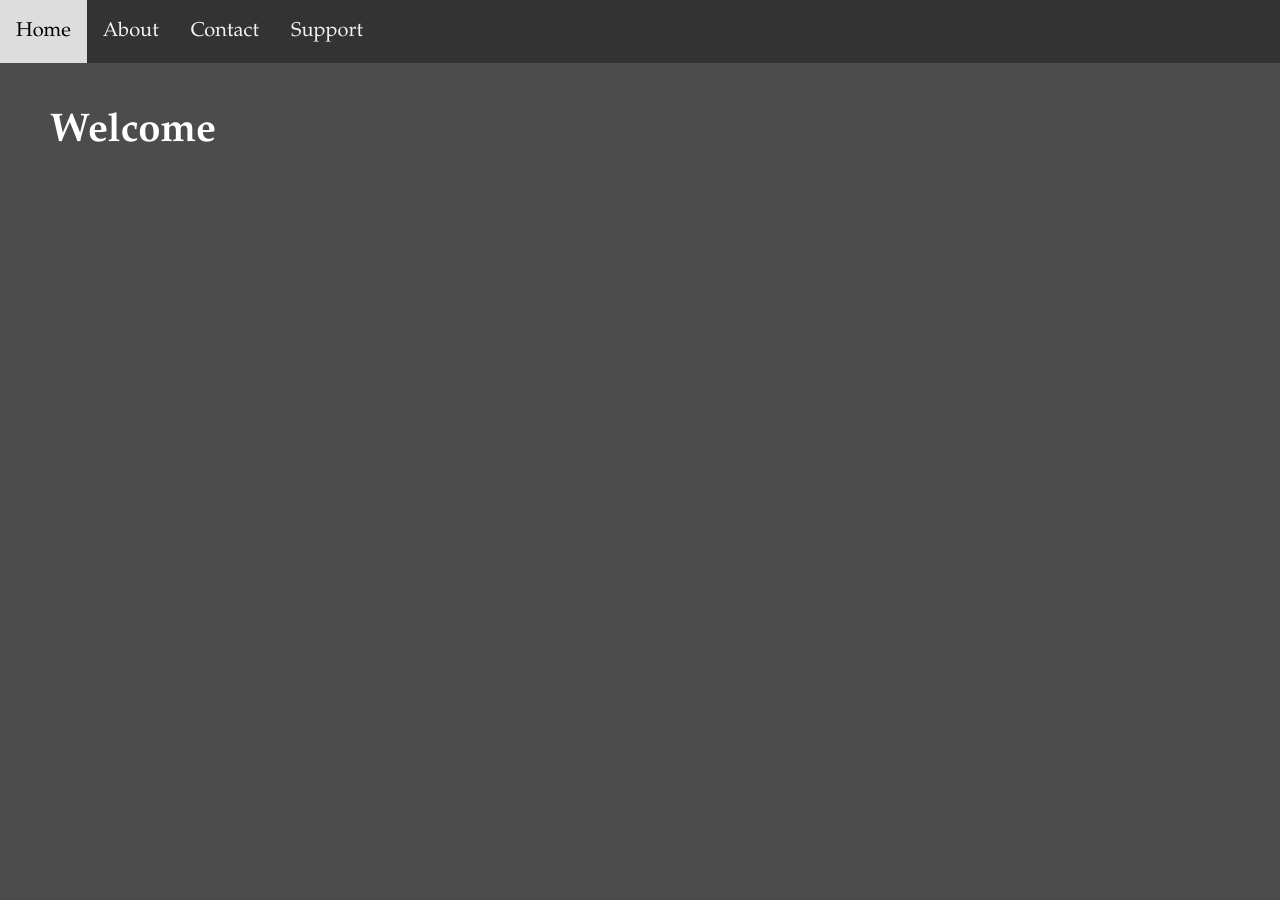
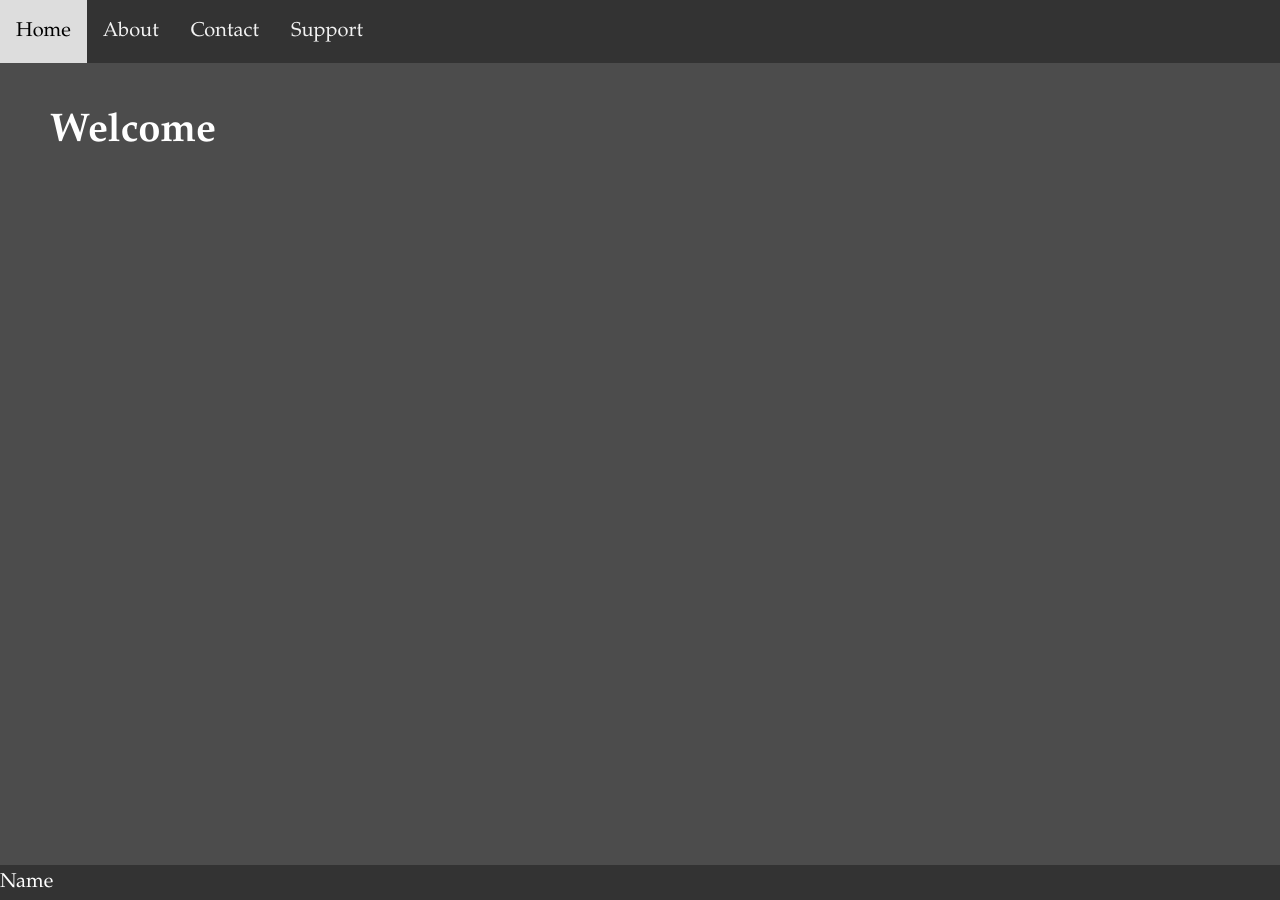
Before and after one commit to sutterj/jekylldark, a Jekyll site: the page built from index.html, in a window 1280 px wide. Built offline with Jekyll 4.4.1, drawn with Linux system fonts in a browser that asks for light colours; nearby versions of some CDN libraries.

Commit message:
Update footer.html

```diff
--- a/_includes/footer.html
+++ b/_includes/footer.html
@@ -1,2 +1,4 @@
-<footer class="site-footer">
+{% assign footerdata = site.data.footer %}
+<footer>
+  {{ footerdata.heading }}
 </footer>
```
